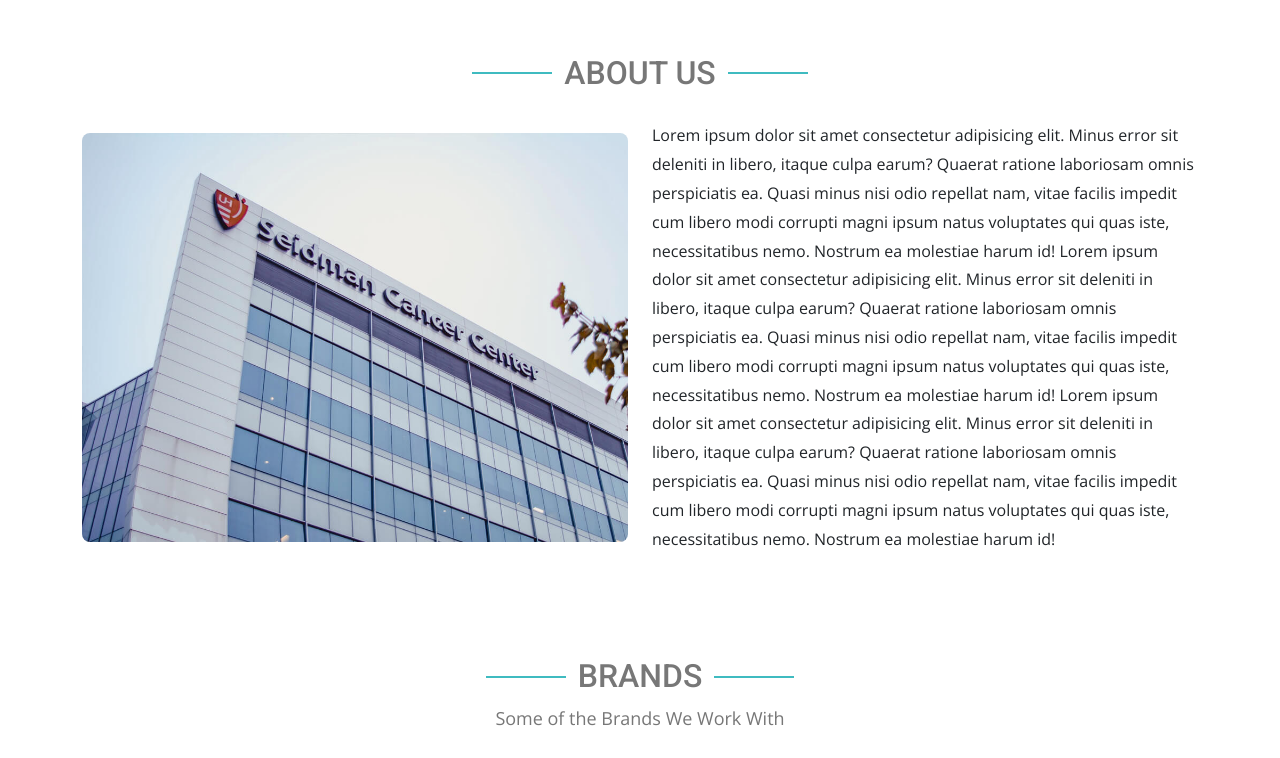
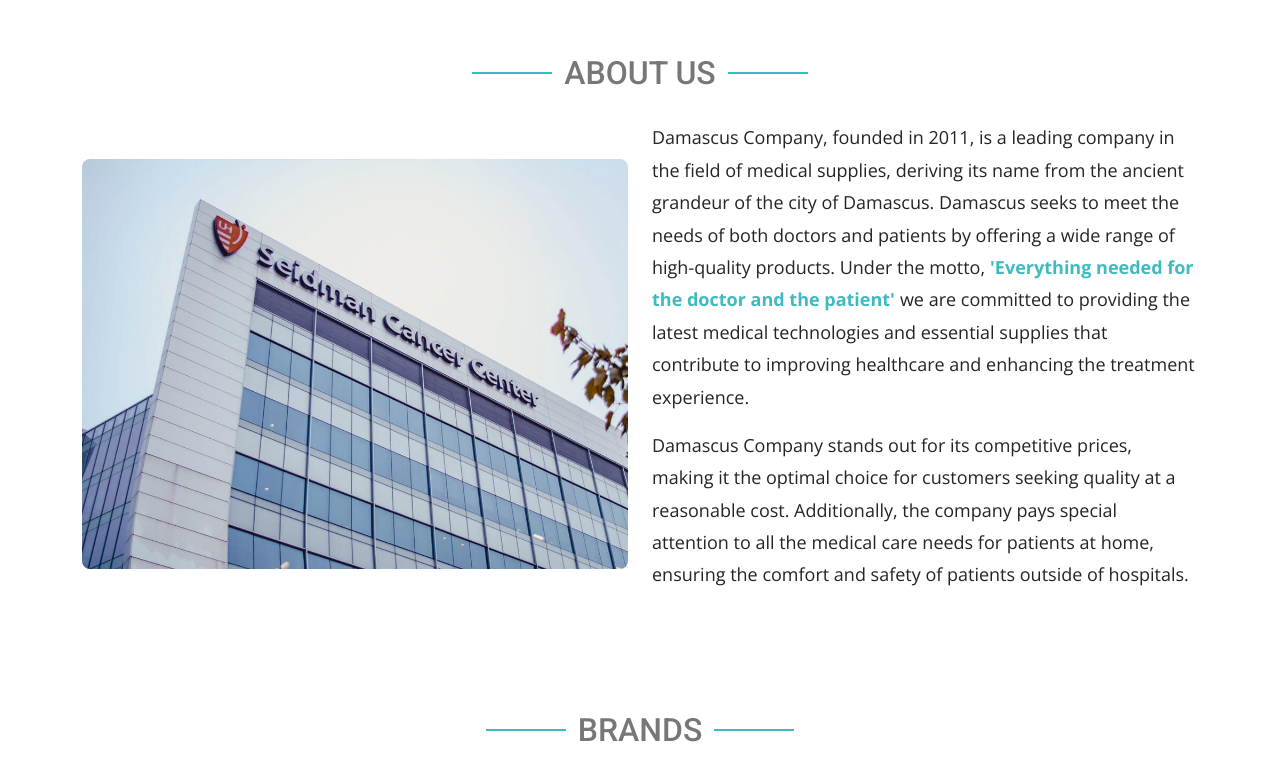
Before and after one commit to EN-BAAK/Damasco, a React (Vite) app: page / in a window 1280 px wide. Shown: the part 800-1558 px from the top of the page. Built offline with nearby package versions, Linux system fonts and the light colour scheme.

Commit message:
edit about us section

```diff
--- a/src/components/AboutUs.tsx
+++ b/src/components/AboutUs.tsx
@@ -16,21 +16,26 @@
       />
 
       <Container>
-        <Row className='align-items-center'>
+        <Row className={`align-items-center ${arStyle}`}>
           <div
             className={`img-holder col-lg-6 col-12 ${arStyle}`}
             data-ani={isArabic ? "left" : "right"}
           >
             <img src={AboutImg} className='img-fluid' />
           </div>
-          <p
+          <div
             className={`col-lg-6 col-12 m-0 ${arStyle}`}
             data-ani={isArabic ? "right" : "left"}
           >
-            Lorem ipsum dolor sit amet consectetur adipisicing elit. Minus error sit deleniti in libero, itaque culpa earum? Quaerat ratione laboriosam omnis perspiciatis ea. Quasi minus nisi odio repellat nam, vitae facilis impedit cum libero modi corrupti magni ipsum natus voluptates qui quas iste, necessitatibus nemo. Nostrum ea molestiae harum id!
-            Lorem ipsum dolor sit amet consectetur adipisicing elit. Minus error sit deleniti in libero, itaque culpa earum? Quaerat ratione laboriosam omnis perspiciatis ea. Quasi minus nisi odio repellat nam, vitae facilis impedit cum libero modi corrupti magni ipsum natus voluptates qui quas iste, necessitatibus nemo. Nostrum ea molestiae harum id!
-            Lorem ipsum dolor sit amet consectetur adipisicing elit. Minus error sit deleniti in libero, itaque culpa earum? Quaerat ratione laboriosam omnis perspiciatis ea. Quasi minus nisi odio repellat nam, vitae facilis impedit cum libero modi corrupti magni ipsum natus voluptates qui quas iste, necessitatibus nemo. Nostrum ea molestiae harum id!
-          </p>
+            <p className={`${arStyle}`}>
+              {translating("about.paragraph1")}
+              <span className='sentence'>{translating("about.sentence")}</span>
+              {translating("about.paragraph2")}
+            </p>
+            <p className={`${arStyle}`}>
+              {translating("about.paragraph3")}
+            </p>
+          </div>
         </Row>
       </Container>
     </section>
--- a/src/components/HeaderBar.tsx
+++ b/src/components/HeaderBar.tsx
@@ -8,6 +8,7 @@
 
   const { t: translating, i18n } = useTranslation("global");
 
+  console.log("render")
   return (
     <header id='header'>
       <Container className={`d-flex align-items-center pt-3 pb-3`}>
@@ -15,7 +16,7 @@
           {translating("global.damasco")}
         </div>
 
-        <Navbar className='order-md-0 order-last position-static'>
+        <Navbar className='order-md-0 order-last position-static pe-md-4'>
           <ul className={`m-0 p-0 ${active && "active"}`}>
             <li>
               <a className='active text-uppercase' href='#hero'>
--- a/src/languages/ar.json
+++ b/src/languages/ar.json
@@ -25,6 +25,12 @@
   "brands": {
     "title": "بعض العلامات التجارية التي نتعامل معها"
   },
+  "about": {
+    "paragraph1": "شركة داماسكو، التي تأسست عام 2011، هي شركة رائدة في مجال اللوازم الطبية، وقد استقت اسمها من عراقة مدينة دمشق العظيمة. تسعى داماسكو لتلبية احتياجات كل من الأطباء والمرضى من خلال تقديم مجموعة واسعة من المنتجات عالية الجودة. تحت شعار",
+    "paragraph2": "، نلتزم بتوفير أحدث التقنيات الطبية والمستلزمات الأساسية التي تساهم في تحسين الرعاية الصحية وتعزيز تجربة العميل.",
+    "sentence": "'كل ما يلزم الطبيب والمريض'",
+    "paragraph3": "تتميز شركة داماسكو بأسعارها المنافسة، مما يجعلها الخيار الأمثل للعملاء الباحثين عن الجودة بتكلفة معقولة. بالإضافة إلى ذلك، تولي الشركة اهتماماً خاصاً بكل ما يلزم العناية الطبية للمريض في المنزل، مما يضمن راحة وسلامة المرضى خارج المستشفيات. "
+  },
   "contact": {
     "form": {
       "name": "الاسم",
--- a/src/languages/en.json
+++ b/src/languages/en.json
@@ -25,6 +25,12 @@
   "brands": {
     "title": "Some of the Brands We Work With"
   },
+  "about": {
+    "paragraph1": "Damascus Company, founded in 2011, is a leading company in the field of medical supplies, deriving its name from the ancient grandeur of the city of Damascus. Damascus seeks to meet the needs of both doctors and patients by offering a wide range of high-quality products. Under the motto,",
+    "paragraph2": "we are committed to providing the latest medical technologies and essential supplies that contribute to improving healthcare and enhancing the treatment experience.",
+    "sentence": "'Everything needed for the doctor and the patient'",
+    "paragraph3": "Damascus Company stands out for its competitive prices, making it the optimal choice for customers seeking quality at a reasonable cost. Additionally, the company pays special attention to all the medical care needs for patients at home, ensuring the comfort and safety of patients outside of hospitals."
+  },
   "contact": {
     "form": {
       "name": "Name",
@@ -32,7 +38,7 @@
       "email": "Email",
       "subject": "Subject",
       "message": "Message",
-       "confirm": "Send"
+      "confirm": "Send"
     }
   }
 }
--- a/src/languages/fr.json
+++ b/src/languages/fr.json
@@ -24,6 +24,12 @@
   "brands": {
     "title": "Certaines marques avec lesquelles nous travaillons"
   },
+  "about": {
+    "paragraph1": "La société Damascus, fondée en 2011, est une entreprise de premier plan dans le domaine des fournitures médicales, tirant son nom de la grandeur ancienne de la ville de Damas. Damascus cherche à répondre aux besoins des médecins et des patients en offrant une large gamme de produits de haute qualité. Sous la devise",
+    "paragraph2": "nous nous engageons à fournir les dernières technologies médicales et les fournitures essentielles qui contribuent à améliorer les soins de santé et à rehausser l'expérience de traitement.",
+    "sentence": "'Tout ce dont le médecin et le patient ont besoin'",
+    "paragraph3": "La société Damascus se distingue par ses prix compétitifs, en faisant le choix optimal pour les clients recherchant la qualité à un coût raisonnable. De plus, l'entreprise accorde une attention particulière à tous les besoins de soins médicaux des patients à domicile, garantissant le confort et la sécurité des patients en dehors des hôpitaux."
+  },
   "contact": {
     "form": {
       "name": "Nom",
--- a/src/styles/components/_aboutUs.scss
+++ b/src/styles/components/_aboutUs.scss
@@ -1,9 +1,25 @@
 #about {
+  .row {
+    &.ar {
+      flex-direction: row-reverse;
+    }
+
     p {
       line-height: 1.8;
+      font-size: 18px;
+
+      span {
+        padding: 0 5px;
+        font-weight: bold;
+        color: var(--c-main);
+      }
 
       &.ar {
-      text-align: end;
+        font-size: 20px;
+      }
+
+      @include breakpoints(#{$lg-max}) {
+        text-align: center;
       }
     }
     .img-holder {
@@ -16,3 +32,4 @@
       }
     }
   }
+}
--- a/src/styles/helpers/_variables.scss
+++ b/src/styles/helpers/_variables.scss
@@ -4,6 +4,8 @@
 $lg: "(min-width: 992px)";
 $xl: "(min-width: 1200px)";
 $xxl: "(min-width: 1400px)";
+
+$lg-max: "(max-width: 992px)";
 
 :root {
   --time-transition: 0.3s;
```
Also changed, not shown: 1 other file (tests, documents, lock files or other folders). Lines whose indentation alone changed are shown as unchanged.
